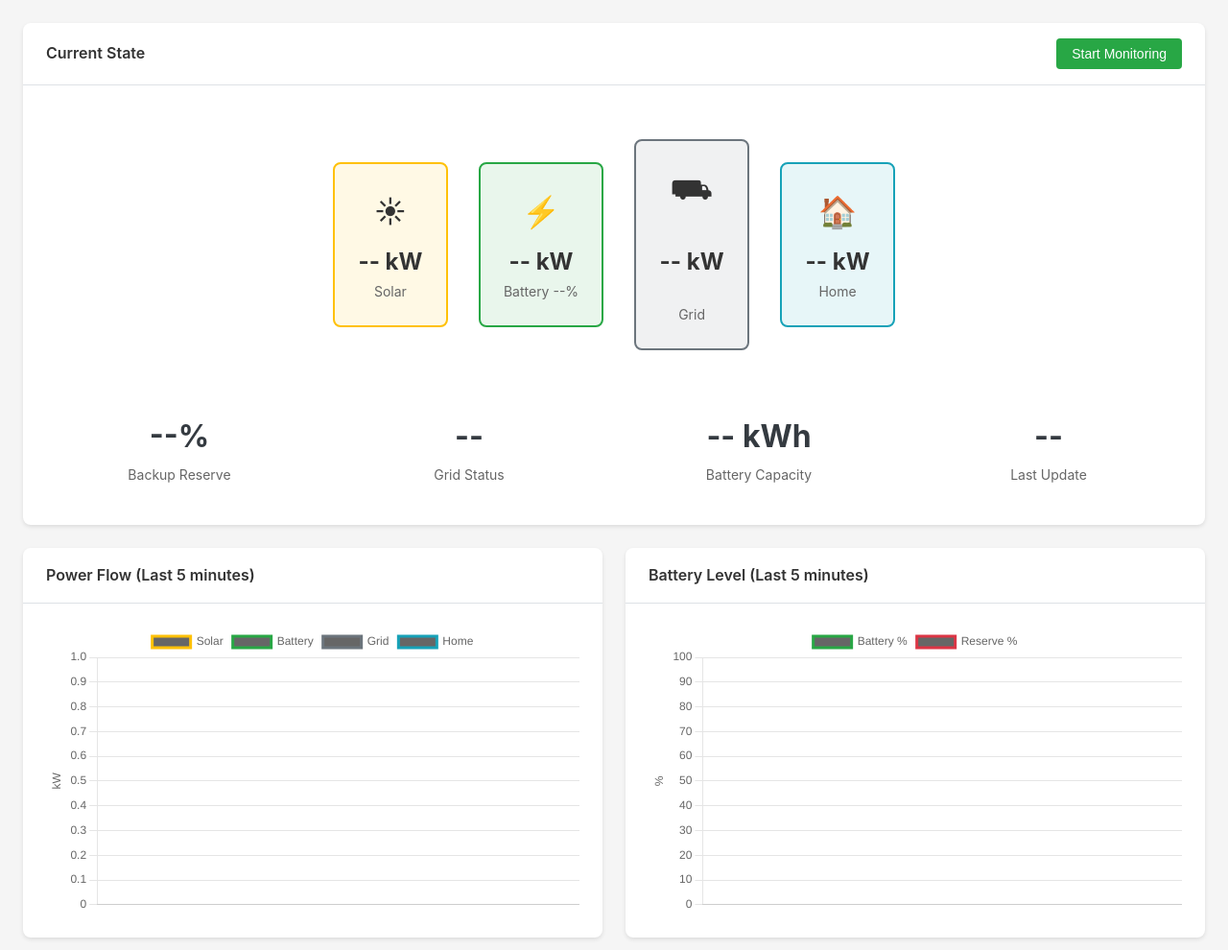
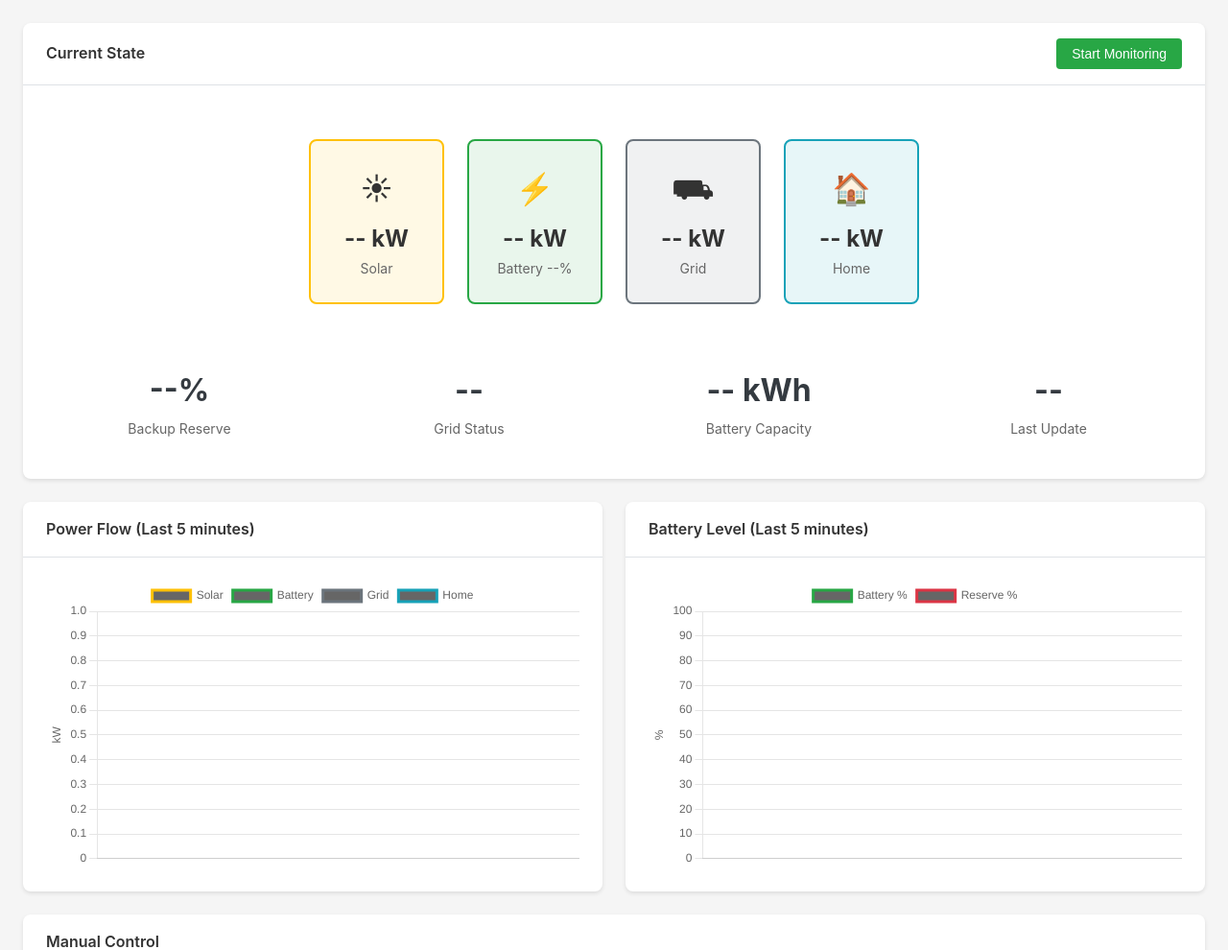
Before and after one commit to rajshahuk/powerwall-controller, a FastAPI app: page / in a window 1280 px wide. Shown: the part 64-1054 px from the top of the page at 96% size. Run offline with FastAPI, Linux system fonts and the light colour scheme; data that the repository does not hold is empty.

Commit message:
fixing layout so that all the boxes are the same size

```diff
--- a/app/static/css/style.css
+++ b/app/static/css/style.css
@@ -397,18 +397,28 @@ body {
 
 /* Power flow diagram */
 .power-flow {
-    display: flex;
-    justify-content: center;
-    align-items: center;
-    gap: 2rem;
+    display: grid;
+    grid-template-columns: repeat(4, 1fr);
+    gap: 1.5rem;
     padding: 2rem;
+    max-width: 700px;
+    margin: 0 auto;
+}
+
+@media (max-width: 600px) {
+    .power-flow {
+        grid-template-columns: repeat(2, 1fr);
+    }
 }
 
 .power-node {
     text-align: center;
     padding: 1.5rem;
     border-radius: 8px;
-    min-width: 120px;
+    display: flex;
+    flex-direction: column;
+    justify-content: center;
+    min-height: 120px;
 }
 
 .power-node.solar {
@@ -421,7 +431,7 @@ body {
     border: 2px solid var(--battery-color);
 }
 
-.power-node.grid {
+.power-node.utility {
     background-color: rgba(108, 117, 125, 0.1);
     border: 2px solid var(--grid-color);
 }
--- a/app/templates/dashboard.html
+++ b/app/templates/dashboard.html
@@ -30,7 +30,7 @@
                 <div class="value" id="battery-power">-- kW</div>
                 <div class="label">Battery <span id="battery-percent">--%</span></div>
             </div>
-            <div class="power-node grid">
+            <div class="power-node utility">
                 <div class="icon">&#9951;</div>
                 <div class="value" id="grid-power">-- kW</div>
                 <div class="label">Grid</div>
```
